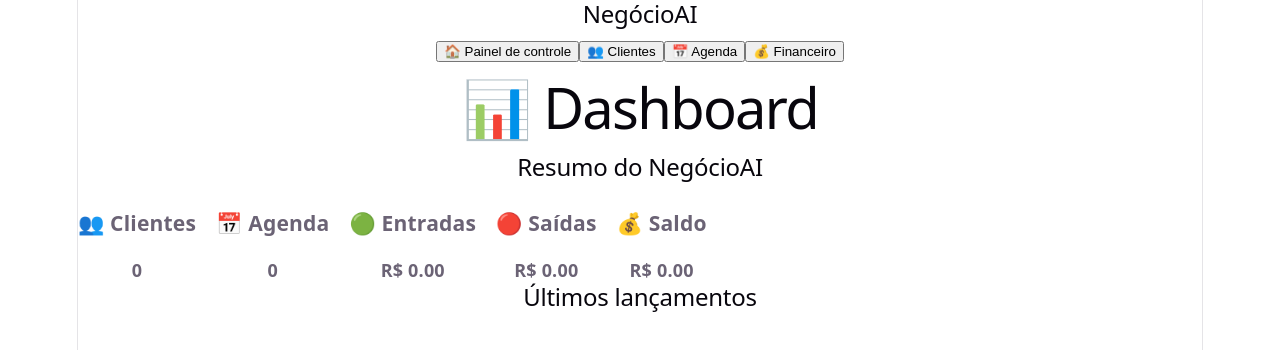
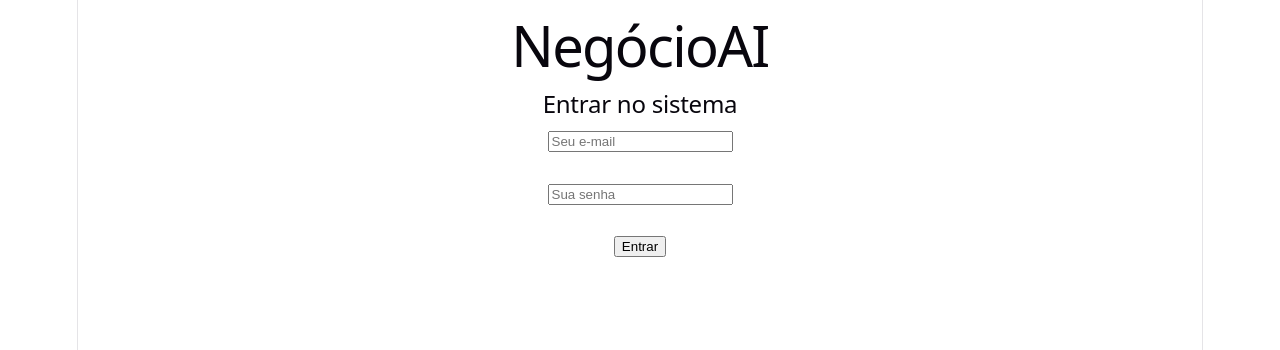
Before and after one commit to gilsonfc1/frontend, a React app: page / in a window 1280 px wide. Shown: the top 350 px of the page. Built offline with nearby package versions, Linux system fonts and the light colour scheme; the HTML template or start-up script is replaced by a standard one.

Commit message:
Adiciona logout e melhora menu do sistema

```diff
--- a/src/App.jsx
+++ b/src/App.jsx
@@ -1,9 +1,54 @@
+import { useState } from "react";
+
+import Login from "./pages/Login";
 import Sistema from "./pages/Sistema";
 
+
 function App() {
+
+
+  const [logado, setLogado] = useState(() => {
+
+    const usuario = localStorage.getItem(
+      "usuarioLogado"
+    );
+
+    return usuario ? true : false;
+
+  });
+
+
+
+  function entrar() {
+
+    setLogado(true);
+
+  }
+
+
+
+  if (!logado) {
+
+    return (
+
+      <Login
+        entrar={entrar}
+      />
+
+    );
+
+  }
+
+
+
   return (
+
     <Sistema />
+
   );
+
+
 }
 
+
 export default App;
--- a/src/pages/Login.jsx
+++ b/src/pages/Login.jsx
@@ -1,29 +1,129 @@
-function Login() {
+import { useState } from "react";
+
+
+function Login({ entrar }) {
+
+
+  const [email, setEmail] = useState("");
+  const [senha, setSenha] = useState("");
+  const [mensagem, setMensagem] = useState("");
+
+
+
+  function fazerLogin() {
+
+
+    if (email === "" || senha === "") {
+
+      setMensagem(
+        "Preencha e-mail e senha"
+      );
+
+      return;
+
+    }
+
+
+
+    localStorage.setItem(
+      "usuarioLogado",
+      JSON.stringify({
+        email
+      })
+    );
+
+
+
+    entrar();
+
+
+  }
+
+
+
   return (
+
     <div>
-      <h1>NegócioAI</h1>
 
-      <h2>Entrar no sistema</h2>
+
+      <h1>
+        NegócioAI
+      </h1>
+
+
+      <h2>
+        Entrar no sistema
+      </h2>
+
+
+
+      {mensagem && (
+
+        <p>
+          {mensagem}
+        </p>
+
+      )}
+
+
 
       <input
+
         type="email"
+
         placeholder="Seu e-mail"
+
+        value={email}
+
+        onChange={(e) =>
+          setEmail(e.target.value)
+        }
+
       />
 
-      <br />
+
+
+      <br /><br />
+
+
 
       <input
+
         type="password"
+
         placeholder="Sua senha"
+
+        value={senha}
+
+        onChange={(e) =>
+          setSenha(e.target.value)
+        }
+
       />
 
-      <br />
 
-      <button>
+
+      <br /><br />
+
+
+
+      <button
+
+        onClick={fazerLogin}
+
+      >
+
         Entrar
+
       </button>
+
+
+
     </div>
+
   );
+
 }
 
+
 export default Login;
--- a/src/pages/Sistema.jsx
+++ b/src/pages/Sistema.jsx
@@ -6,54 +6,76 @@ import Agenda from "./Agenda";
 import Financeiro from "./Financeiro";
 
 
-function Sistema() {
+function Sistema({ sair }) {
+
 
   const [pagina, setPagina] = useState("dashboard");
 
 
+
   const menus = [
+
     {
       id: "dashboard",
       nome: "🏠 Painel de controle"
     },
+
     {
       id: "clientes",
       nome: "👥 Clientes"
     },
+
     {
       id: "agenda",
       nome: "📅 Agenda"
     },
+
     {
       id: "financeiro",
       nome: "💰 Financeiro"
     }
+
   ];
+
 
 
 
   function renderPagina() {
 
+
     if (pagina === "dashboard") {
+
       return <Dashboard />;
+
     }
 
 
+
     if (pagina === "clientes") {
+
       return <Clientes />;
+
     }
 
 
+
     if (pagina === "agenda") {
+
       return <Agenda />;
+
     }
 
 
+
     if (pagina === "financeiro") {
+
       return <Financeiro />;
+
     }
 
+
   }
+
 
 
 
@@ -87,7 +109,9 @@ function Sistema() {
                   : ""
               }
 
-              onClick={() => setPagina(menu.id)}
+              onClick={() =>
+                setPagina(menu.id)
+              }
 
             >
 
@@ -99,7 +123,21 @@ function Sistema() {
           ))}
 
 
+
+          <button
+
+            onClick={sair}
+
+          >
+
+            🚪 Sair
+
+          </button>
+
+
+
         </nav>
+
 
 
       </aside>
@@ -109,7 +147,9 @@ function Sistema() {
 
       <main className="content">
 
+
         {renderPagina()}
+
 
       </main>
 
@@ -119,6 +159,7 @@ function Sistema() {
 
   );
 
+
 }
 
 
```
